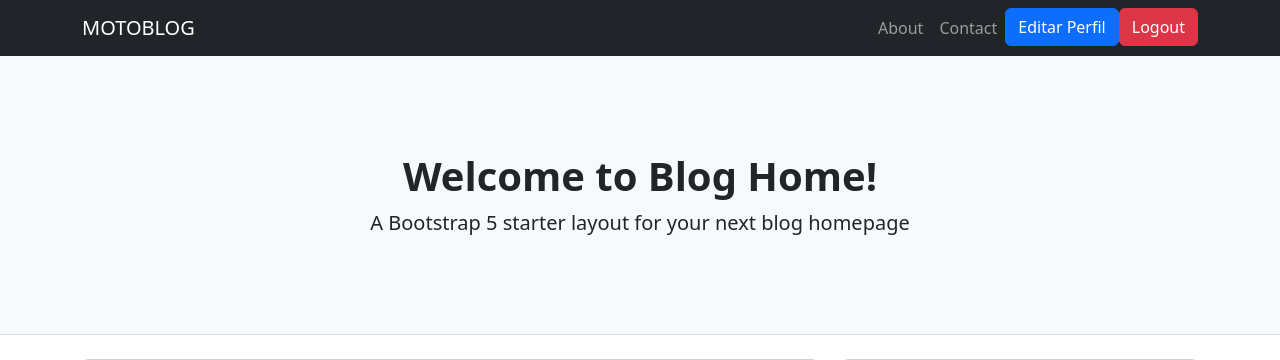
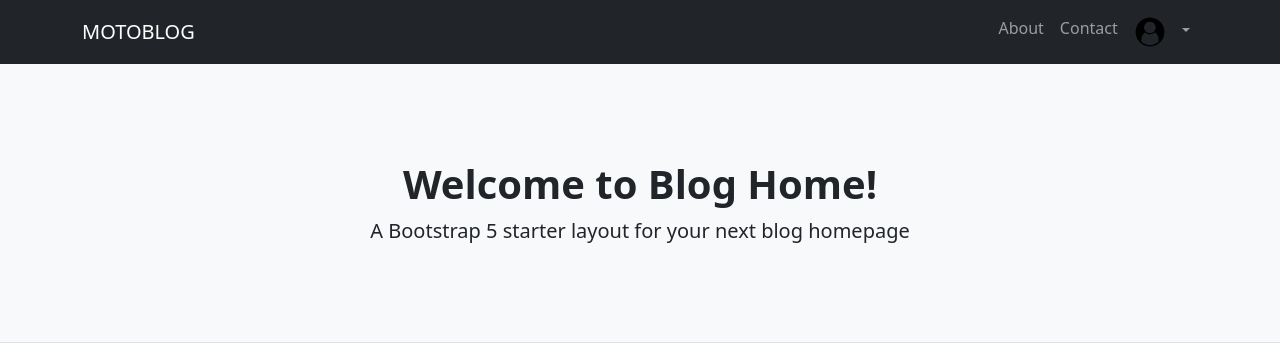
Before and after one commit to RomanValverde/MotoBlog, a Django app: page / in a window 1280 px wide. Shown: the top 360 px of the page. Run offline with Django 4.2, Linux system fonts and the light colour scheme; a user stored in the database is signed in; data comes from the database, SQL or seed files in the repository; both versions use the stored data as it was after the commit; grey boxes labelled with a size stand in for pictures from a placeholder-image service; some libraries are stand-ins or nearby versions.

Commit message:
modify nav for App Blog

```diff
--- /dev/null
+++ b/Blog/static/Blog/css/main2.css
@@ -0,0 +1,6 @@
+.small-avatar {
+    width: 32px; /* Ajusta el ancho deseado */
+    height: 32px; /* Ajusta la altura deseada */
+    border-radius: 50%; /* Aplica un borde redondeado */
+    margin-right: 8px; /* Agrega un margen derecho para separar del texto */
+  }
--- a/Blog/templates/index.html
+++ b/Blog/templates/index.html
@@ -12,6 +12,7 @@
     <link rel="icon" type="image/x-icon" href="{% static 'Blog/assets/favicon.ico'%}" />
     <!-- CSS & JS -->
     <link rel="stylesheet" type="text/css" href="{% static 'Blog/css/styles.css'%}"/>
+    <link rel="stylesheet" type="text/css" href="{% static 'Blog/css/main2.css'%}"/>
 </head>
 <body>
     <!-- Responsive navbar-->
@@ -24,8 +25,19 @@
                     <li class="nav-item"><a class="nav-link" href="#!">About</a></li>
                     <li class="nav-item"><a class="nav-link" href="#!">Contact</a></li>
                     {% if user.is_authenticated %}
-                        <li class="nav-item"><a class="btn btn-primary" aria-current="page" href="{% url 'myProfile' %}">Editar Perfil</a></li>
-                        <li class="nav-item"><a class="btn btn-danger" href="{% url 'myLogout' %}">Logout</a></li>
+                    <li class="nav-item dropdown">
+                        <a class="nav-link dropdown-toggle" href="#" id="userDropdown" role="button" data-bs-toggle="dropdown" aria-expanded="false">
+                            {% if user.profile.avatar %}
+                                <img src="{{ user.profile.avatar.url }}" alt="Avatar" class="profile-image small-avatar">
+                            {% else %}
+                                <img src="{% static 'Users/img/default.png' %}" alt="Default Avatar" class="profile-image small-avatar">
+                            {% endif %}
+                        </a>
+                        <ul class="dropdown-menu" aria-labelledby="userDropdown">
+                            <li><a class="dropdown-item" href="{% url 'myProfile' %}">Editar Perfil</a></li>
+                            <li><a class="dropdown-item" href="{% url 'myLogout' %}">Logout</a></li>
+                        </ul>
+                    </li>
                     {% else %}
                     <li class="nav-item"><a class="btn btn-success" href="{% url 'myLogin' %}">Login</a></li>
                     {% endif %}
@@ -167,6 +179,5 @@
     <!-- Bootstrap core JS-->
     <script src="https://cdn.jsdelivr.net/npm/bootstrap@5.2.3/dist/js/bootstrap.bundle.min.js"></script>
     <!-- Core theme JS-->
-
 </body>
 </html>
```
Also changed, not shown: db.sqlite3, media/avatars/asd/asd.jpeg (added). Lines whose indentation alone changed are shown as unchanged.
